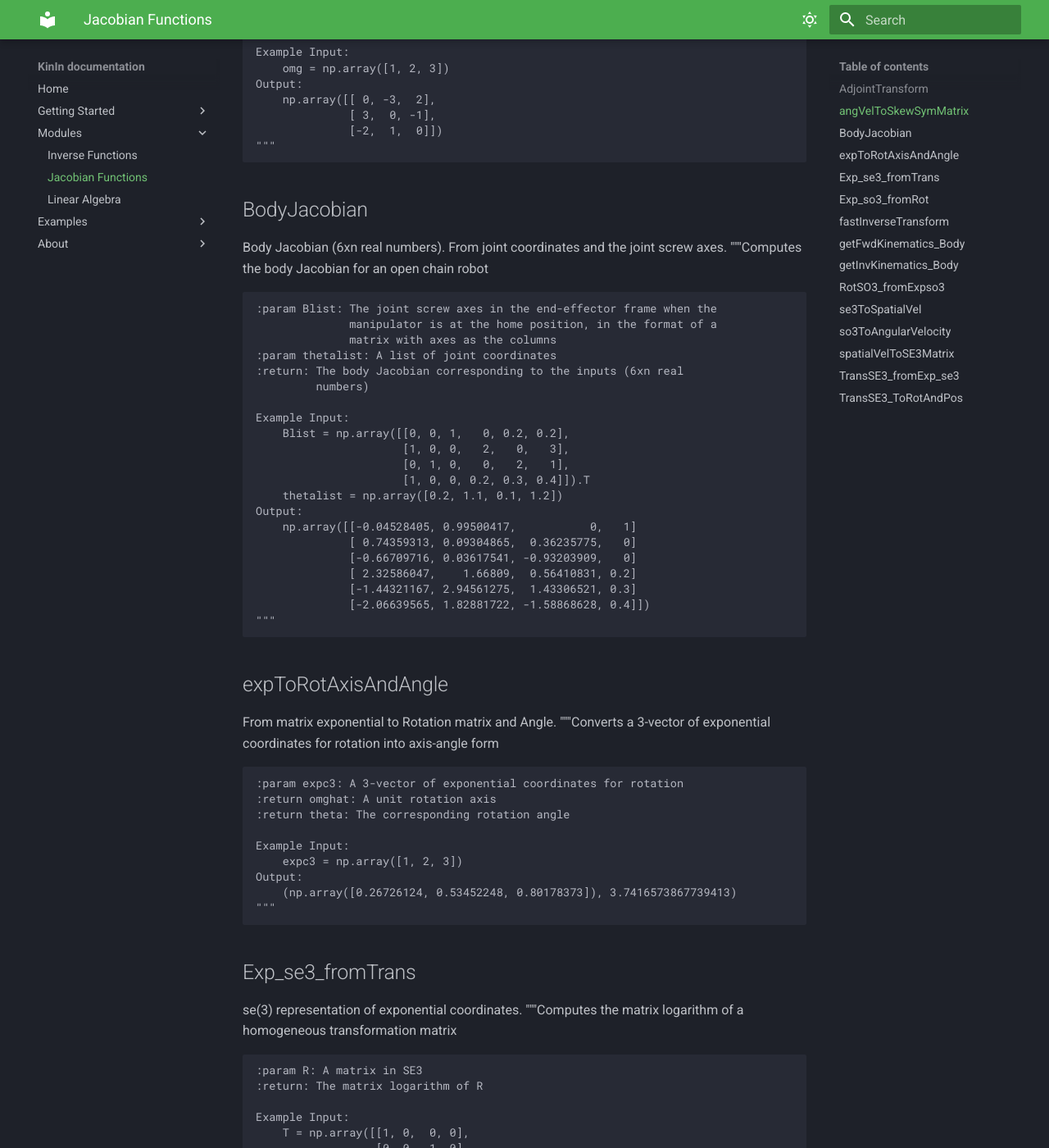
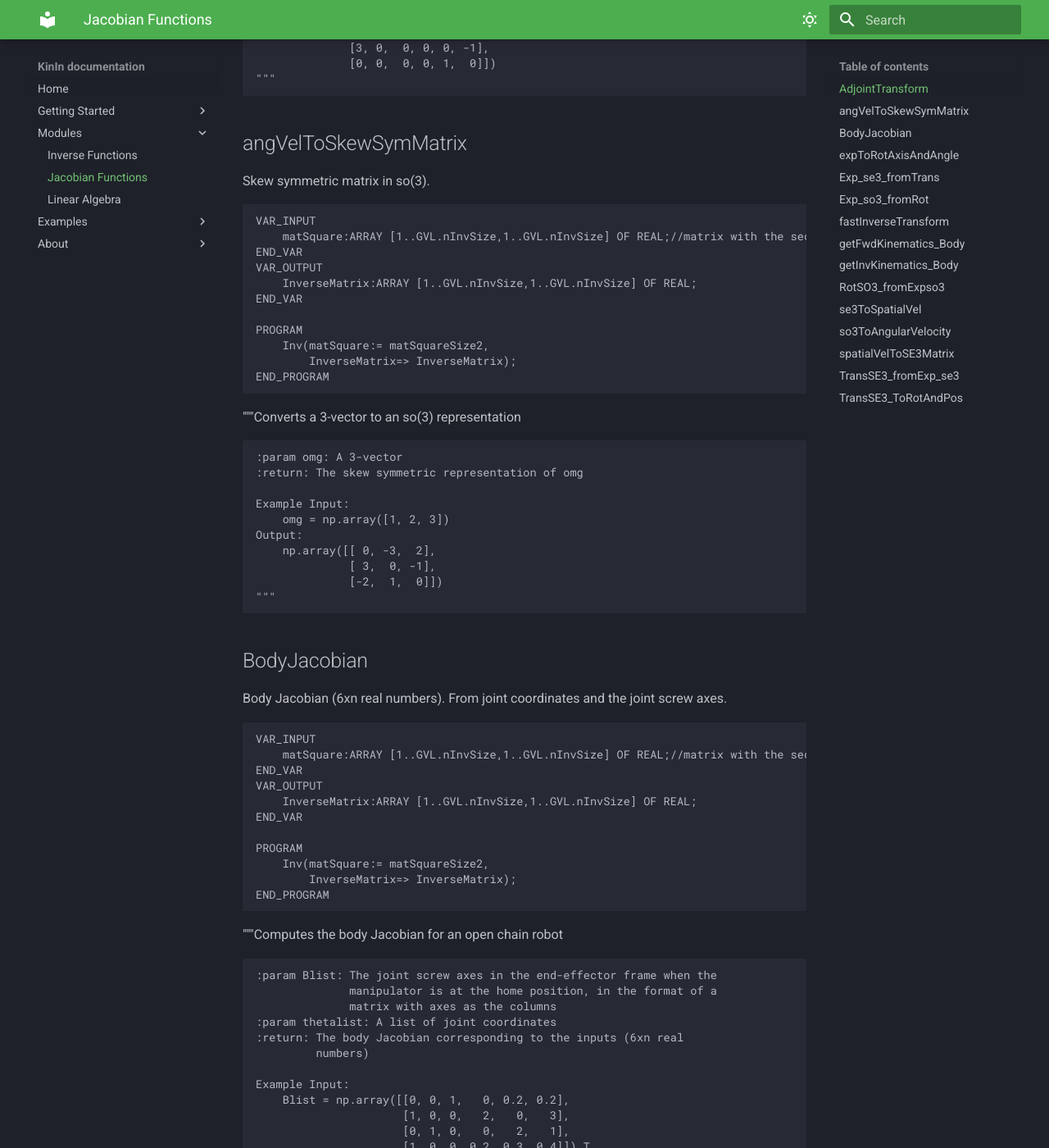
Before and after one commit to Yoyiberto/KinIn_documentation, an MkDocs documentation site: the page built from docs/Modules/JacobianFunctions.md, in a window 1280 px wide and 1400 px high, scrolled down 769 px. Shown: the whole window at 82% size. Built offline with MkDocs 1.6.1 and Material for MkDocs 9.7.7, drawn with Linux system fonts in a browser that asks for light colours; some of the changed text lies outside the part shown.

Commit message:
change examples in Jacob

````diff
--- a/docs/Modules/JacobianFunctions.md
+++ b/docs/Modules/JacobianFunctions.md
@@ -1,5 +1,18 @@
 ## AdjointTransform
 Adjoint matrix form a transformation matrix.
+```
+VAR_INPUT
+    matSquare:ARRAY [1..GVL.nInvSize,1..GVL.nInvSize] OF REAL;//matrix with the second
+END_VAR
+VAR_OUTPUT
+    InverseMatrix:ARRAY [1..GVL.nInvSize,1..GVL.nInvSize] OF REAL;
+END_VAR
+
+PROGRAM
+    Inv(matSquare:= matSquareSize2,
+	    InverseMatrix=> InverseMatrix);
+END_PROGRAM
+```
 """Computes the adjoint representation of a homogeneous transformation
     matrix
 
@@ -21,6 +34,19 @@ Adjoint matrix form a transformation matrix.
     """
 ## angVelToSkewSymMatrix
 Skew symmetric matrix in so(3).
+```
+VAR_INPUT
+    matSquare:ARRAY [1..GVL.nInvSize,1..GVL.nInvSize] OF REAL;//matrix with the second
+END_VAR
+VAR_OUTPUT
+    InverseMatrix:ARRAY [1..GVL.nInvSize,1..GVL.nInvSize] OF REAL;
+END_VAR
+
+PROGRAM
+    Inv(matSquare:= matSquareSize2,
+	    InverseMatrix=> InverseMatrix);
+END_PROGRAM
+```
 """Converts a 3-vector to an so(3) representation
 
     :param omg: A 3-vector
@@ -35,6 +61,19 @@ Skew symmetric matrix in so(3).
     """
 ## BodyJacobian
 Body Jacobian (6xn real numbers). From joint coordinates and the joint screw axes.
+```
+VAR_INPUT
+    matSquare:ARRAY [1..GVL.nInvSize,1..GVL.nInvSize] OF REAL;//matrix with the second
+END_VAR
+VAR_OUTPUT
+    InverseMatrix:ARRAY [1..GVL.nInvSize,1..GVL.nInvSize] OF REAL;
+END_VAR
+
+PROGRAM
+    Inv(matSquare:= matSquareSize2,
+	    InverseMatrix=> InverseMatrix);
+END_PROGRAM
+```
 """Computes the body Jacobian for an open chain robot
 
     :param Blist: The joint screw axes in the end-effector frame when the
@@ -60,6 +99,19 @@ Body Jacobian (6xn real numbers). From joint coordinates and the joint screw axe
     """
 ## expToRotAxisAndAngle
 From matrix exponential to Rotation matrix and Angle.
+```
+VAR_INPUT
+    matSquare:ARRAY [1..GVL.nInvSize,1..GVL.nInvSize] OF REAL;//matrix with the second
+END_VAR
+VAR_OUTPUT
+    InverseMatrix:ARRAY [1..GVL.nInvSize,1..GVL.nInvSize] OF REAL;
+END_VAR
+
+PROGRAM
+    Inv(matSquare:= matSquareSize2,
+	    InverseMatrix=> InverseMatrix);
+END_PROGRAM
+```
 """Converts a 3-vector of exponential coordinates for rotation into
     axis-angle form
 
@@ -74,6 +126,19 @@ From matrix exponential to Rotation matrix and Angle.
     """
 ## Exp_se3_fromTrans
 se(3) representation of exponential coordinates.
+```
+VAR_INPUT
+    matSquare:ARRAY [1..GVL.nInvSize,1..GVL.nInvSize] OF REAL;//matrix with the second
+END_VAR
+VAR_OUTPUT
+    InverseMatrix:ARRAY [1..GVL.nInvSize,1..GVL.nInvSize] OF REAL;
+END_VAR
+
+PROGRAM
+    Inv(matSquare:= matSquareSize2,
+	    InverseMatrix=> InverseMatrix);
+END_PROGRAM
+```
 """Computes the matrix logarithm of a homogeneous transformation matrix
 
     :param R: A matrix in SE3
@@ -91,6 +156,19 @@ se(3) representation of exponential coordinates.
                   [0,          0,           0,           0]])
     """
 ## Exp_so3_fromRot
+```
+VAR_INPUT
+    matSquare:ARRAY [1..GVL.nInvSize,1..GVL.nInvSize] OF REAL;//matrix with the second
+END_VAR
+VAR_OUTPUT
+    InverseMatrix:ARRAY [1..GVL.nInvSize,1..GVL.nInvSize] OF REAL;
+END_VAR
+
+PROGRAM
+    Inv(matSquare:= matSquareSize2,
+	    InverseMatrix=> InverseMatrix);
+END_PROGRAM
+```
 Extracts the exponential coordinates from a given rotation matrix
 """Computes the matrix logarithm of a rotation matrix
 
@@ -107,6 +185,19 @@ Extracts the exponential coordinates from a given rotation matrix
                   [-1.20919958,  1.20919958,           0]])
     """
 ## fastInverseTransform
+```
+VAR_INPUT
+    matSquare:ARRAY [1..GVL.nInvSize,1..GVL.nInvSize] OF REAL;//matrix with the second
+END_VAR
+VAR_OUTPUT
+    InverseMatrix:ARRAY [1..GVL.nInvSize,1..GVL.nInvSize] OF REAL;
+END_VAR
+
+PROGRAM
+    Inv(matSquare:= matSquareSize2,
+	    InverseMatrix=> InverseMatrix);
+END_PROGRAM
+```
 Inverts a Transformation matrix using its properties for efficiency avoiding normal matrix inversion.
 """Inverts a homogeneous transformation matrix
 
@@ -127,6 +218,19 @@ Inverts a Transformation matrix using its properties for efficiency avoiding nor
                   [0,  0, 0,  1]])
     """
 ## getFwdKinematics_Body
+```
+VAR_INPUT
+    matSquare:ARRAY [1..GVL.nInvSize,1..GVL.nInvSize] OF REAL;//matrix with the second
+END_VAR
+VAR_OUTPUT
+    InverseMatrix:ARRAY [1..GVL.nInvSize,1..GVL.nInvSize] OF REAL;
+END_VAR
+
+PROGRAM
+    Inv(matSquare:= matSquareSize2,
+	    InverseMatrix=> InverseMatrix);
+END_PROGRAM
+```
 Computes the forward kinematics using the exponential form. It needs the M, Blist and thetalist matrices.
 FKinBody
 """Computes forward kinematics in the body frame for an open chain robot
@@ -158,10 +262,36 @@ FKinBody
     """
 ## getInvKinematics_Body
 Computes the inverse kinematics
+```
+VAR_INPUT
+    matSquare:ARRAY [1..GVL.nInvSize,1..GVL.nInvSize] OF REAL;//matrix with the second
+END_VAR
+VAR_OUTPUT
+    InverseMatrix:ARRAY [1..GVL.nInvSize,1..GVL.nInvSize] OF REAL;
+END_VAR
+
+PROGRAM
+    Inv(matSquare:= matSquareSize2,
+	    InverseMatrix=> InverseMatrix);
+END_PROGRAM
+```
 
 ## RotSO3_fromExpso3
 Rotation in SO3 from Exponential form in so3.
 MatrixExp3
+```
+VAR_INPUT
+    matSquare:ARRAY [1..GVL.nInvSize,1..GVL.nInvSize] OF REAL;//matrix with the second
+END_VAR
+VAR_OUTPUT
+    InverseMatrix:ARRAY [1..GVL.nInvSize,1..GVL.nInvSize] OF REAL;
+END_VAR
+
+PROGRAM
+    Inv(matSquare:= matSquareSize2,
+	    InverseMatrix=> InverseMatrix);
+END_PROGRAM
+```
 """Computes the matrix exponential of a matrix in so(3)
 
     :param so3mat: A 3x3 skew-symmetric matrix
@@ -179,8 +309,34 @@ MatrixExp3
 ## se3ToSpatialVel
 Gets the spatial velocity from a se3 matrix.
 se3ToVec
+```
+VAR_INPUT
+    matSquare:ARRAY [1..GVL.nInvSize,1..GVL.nInvSize] OF REAL;//matrix with the second
+END_VAR
+VAR_OUTPUT
+    InverseMatrix:ARRAY [1..GVL.nInvSize,1..GVL.nInvSize] OF REAL;
+END_VAR
+
+PROGRAM
+    Inv(matSquare:= matSquareSize2,
+	    InverseMatrix=> InverseMatrix);
+END_PROGRAM
+```
 ## so3ToAngularVelocity
 Gets Angular velocity from a so3 matrix.
+```
+VAR_INPUT
+    matSquare:ARRAY [1..GVL.nInvSize,1..GVL.nInvSize] OF REAL;//matrix with the second
+END_VAR
+VAR_OUTPUT
+    InverseMatrix:ARRAY [1..GVL.nInvSize,1..GVL.nInvSize] OF REAL;
+END_VAR
+
+PROGRAM
+    Inv(matSquare:= matSquareSize2,
+	    InverseMatrix=> InverseMatrix);
+END_PROGRAM
+```
 """ Converts an se3 matrix into a spatial velocity vector
 
     :param se3mat: A 4x4 matrix in se3
@@ -197,6 +353,19 @@ Gets Angular velocity from a so3 matrix.
 ## spatialVelToSE3Matrix
 Spatial velocity to an SE3 matrix
 VecTose3
+```
+VAR_INPUT
+    matSquare:ARRAY [1..GVL.nInvSize,1..GVL.nInvSize] OF REAL;//matrix with the second
+END_VAR
+VAR_OUTPUT
+    InverseMatrix:ARRAY [1..GVL.nInvSize,1..GVL.nInvSize] OF REAL;
+END_VAR
+
+PROGRAM
+    Inv(matSquare:= matSquareSize2,
+	    InverseMatrix=> InverseMatrix);
+END_PROGRAM
+```
 """Converts a spatial velocity vector into a 4x4 matrix in se3
 
     :param V: A 6-vector representing a spatial velocity
@@ -213,6 +382,19 @@ VecTose3
 ## TransSE3_fromExp_se3
 Transformation matrix in SE3 from exponential from in s3.
 MatrixExp6
+```
+VAR_INPUT
+    matSquare:ARRAY [1..GVL.nInvSize,1..GVL.nInvSize] OF REAL;//matrix with the second
+END_VAR
+VAR_OUTPUT
+    InverseMatrix:ARRAY [1..GVL.nInvSize,1..GVL.nInvSize] OF REAL;
+END_VAR
+
+PROGRAM
+    Inv(matSquare:= matSquareSize2,
+	    InverseMatrix=> InverseMatrix);
+END_PROGRAM
+```
 """Computes the matrix exponential of an se3 representation of
     exponential coordinates
 
@@ -232,8 +414,20 @@ MatrixExp6
     """
 ## TransSE3_ToRotAndPos
 Rotation and Position from a Transformation matrix in SE3 form.
+TransToRp
+```
+VAR_INPUT
+    matSquare:ARRAY [1..GVL.nInvSize,1..GVL.nInvSize] OF REAL;//matrix with the second
+END_VAR
+VAR_OUTPUT
+    InverseMatrix:ARRAY [1..GVL.nInvSize,1..GVL.nInvSize] OF REAL;
+END_VAR
 
-TransToRp
+PROGRAM
+    Inv(matSquare:= matSquareSize2,
+	    InverseMatrix=> InverseMatrix);
+END_PROGRAM
+```
 """Converts a homogeneous transformation matrix into a rotation matrix
     and position vector
 
--- a/mkdocs.yml
+++ b/mkdocs.yml
@@ -21,9 +21,6 @@ theme:
 
 markdown_extensions:
   - attr_list
-  - pymdownx.emoji:
-      emoji_index: !!python/name:material.extensions.emoji.twemoji
-      emoji_generator: !!python/name:material.extensions.emoji.to_svg
 nav:
   - Home: index.md  # Link to the main page
   - Getting Started:
````
